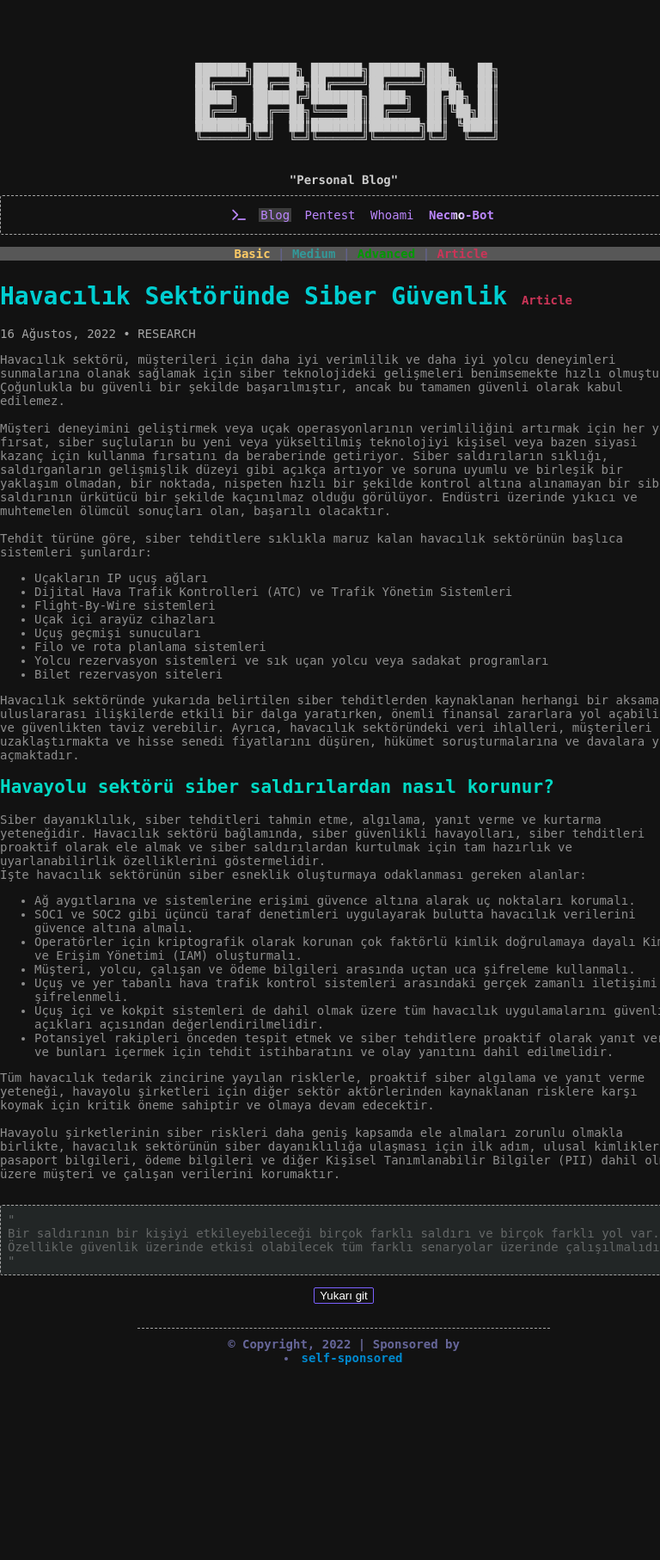
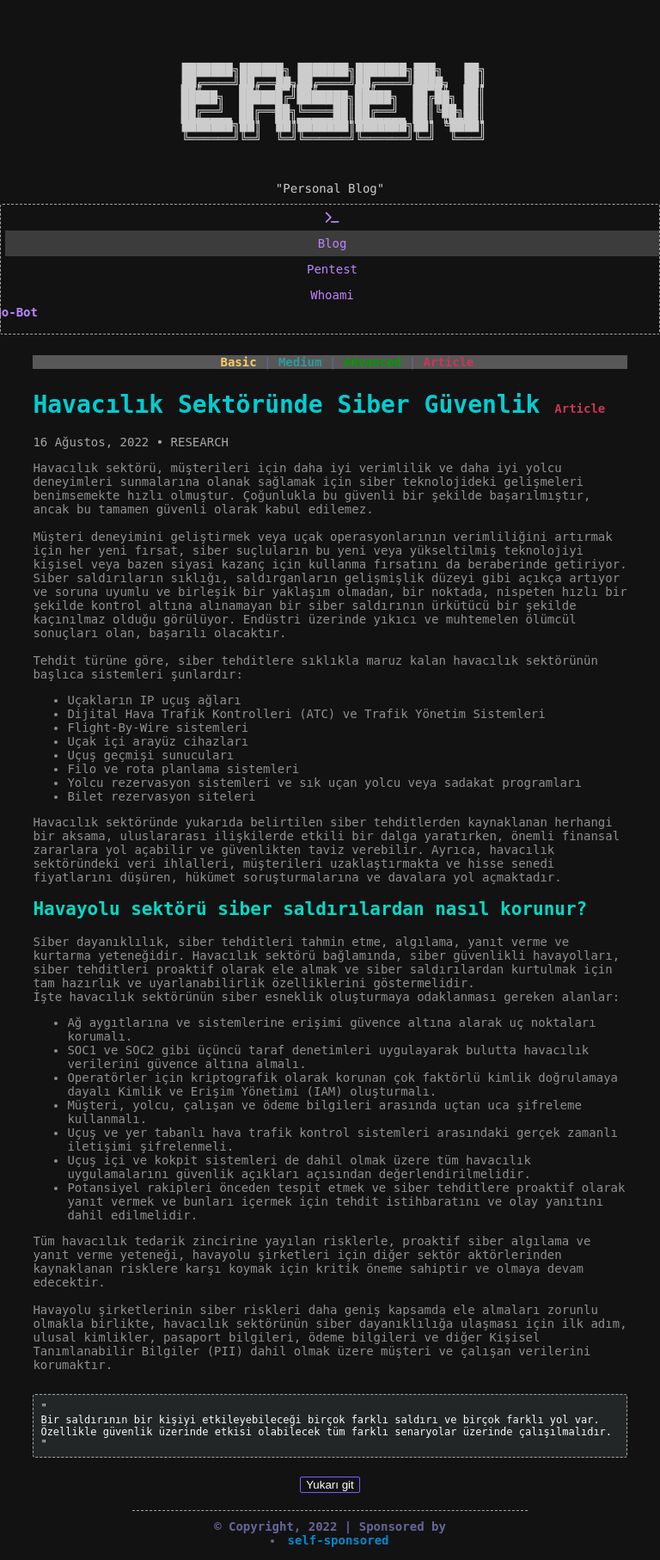
Before and after one commit to sleda/sleda.github.io, a Flask app: page /blog/cs-aviation in a window 768 px wide; the page is wider, and only the part inside the window is pictured. Shown: that part at 86% size. Before the commit the page ends 1587 px from the top of that part, so only its background shows below. Run offline with Flask 2, Linux system fonts and the light colour scheme; some libraries are stand-ins or nearby versions.

Commit message:
Update style.css

```diff
--- a/static/assets/css/style.css
+++ b/static/assets/css/style.css
@@ -5,11 +5,9 @@ body {
   padding: 0;
   font-family: monospace;
   text-align: center;
-    width: 800px;
   font-size: 14px;
   -webkit-font-smoothing: antialiased;
   -moz-osx-font-smoothing: grayscale;
-
 }
 
 h1 { color: #666699; }
@@ -83,20 +83,16 @@ h5 { color: #666699; }
 footer {
 color: #666699;
 font-weight: bold;
-    width: 60%;
+width: 90%;
 border-top: dashed 1px #a6a6a6;
 margin: 20px auto 15px;
 padding-top: 10px;
 }
 
-@media (max-width: 768px) {
+@media screen and (min-width: 768px) {
 footer {
-      margin-top: 2em;
-      padding-bottom: 2em;
+  width: 60%;
 }
-}
-@media print {
-  footer {page-break-after: always;}
 }
 
 header {
@@ -119,51 +115,113 @@ a {
 display: inline;
 }
 
-
 img.center {
 display: block;
-   margin-left: auto;
-   margin-right: auto;
-   width: 98%;
-   height: 100%;
+margin: 0 auto;
+max-width: 100%;
+height: auto;
 }
 
 main {
 text-align: left;
+margin: 0 auto;
+max-width: 90%;
+padding: 10px;
 }
+
 pre {
 border: 1px dashed #a6a6a6;
 padding: 8px;
-    -webkit-border-radius: 3px;
-    -moz-border-radius: 3px;
 border-radius: 3px;
 overflow:auto;
 background-color: #222626;
+font-size: 12px;
 }
 
 #banner {
   white-space: pre;
   color: #cccccc;
   display: inline-block;
-  font-family: "Lucida Console","Courier New", monospace;;
-  font-weight: bold;
+  font-family: "Lucida Console", "Courier New", monospace;
+}
+
+@media only screen and (max-width: 768px) {
+  .menu ul {
+  margin: 0;
+  padding: 0;
+  display: flex;
+  flex-wrap: wrap;
+  justify-content: center;
+  }
+
+  .menu ul li {
+  display: block;
+  margin: 0;
   text-align: center;
+  width: 100%;
+  }
+
+  .menu ul li a {
+  display: block;
+  padding: 10px;
+  margin: 5px 0;
+  text-align: center;
+  }
+
+  .menu ul li a:hover {
+  border-bottom: none;
+  }
+
+  .container {
+  font-size: 16px;
+  }
+
+  .right {
+  text-align: left;
+  }
+
+  .stack {
+  display: flex;
+  flex-wrap: wrap;
+  }
+
+  .stack span {
+  width: 100%;
+  clip-path: none;
+  animation: none;
+  text-shadow: none;
+  transform: none;
+  margin-bottom: 10px;
+  }
+
+  img {
+  width: 100%;
+  margin: 10px 0;
+  }
+
+  ul img {
+  width: 100%;
+  margin: 10px 0;
+  }
 }
 
   .menu {
   border: 1px dashed #a6a6a6;
   border-radius: 3px;
   }
+
   .menu ul li {
   display: inline;
   margin-left: 5px;
   }
+
   .menu ul li a {
   text-decoration: none;
   color: #BB86FC;
   text-align: center;
   padding: 2px;
   }
+
   .menu ul li a:hover {
   padding: 2px;
   border-bottom: 2px solid #ffffff87;
@@ -240,67 +304,18 @@ pre {
     2% {
     text-shadow: 2px -3px 0 red, -2px 3px 0 blue;
     }
-    4%, 100% {  text-shadow: none; transform: none; }
-  }
-
-img {
-    width: 98%;
-    border: 1px dashed #7B61FF;
-    padding: 7px;
-    -webkit-border-radius: 3px;
-    -moz-border-radius: 3px;
-    border-radius: 3px;
-    position: relative;
-    height: auto;
-    text-align: center;
-}
-
-
-ul img {
-  width: 55%;
-  display: flex;
-  margin-left: auto;
-  margin-right: auto;
-
-}
-
-table {
-    width: 100%;
-    border-collapse: collapse;
-    text-align: center;
-}
-
-td {
-    border: 1px dashed #a6a6a6;
-}
-
-.comment {
-    color: rgba(255,255,255,0.3);
-}
-.reserved {
-    color: #b3b3cc;
-}
-.string {
-    color: #666699;
-}
-.function {
-    color: #a6a6a6;
-}
-.number {
-    color: rgba(255,255,255,0.7);
+    4%, 100% { text-shadow: none; }
     }
 
     #p1 {
-  background-color: rgba(99, 107, 140, 0.21);
-  text-decoration: none;
-  width: 60%;
+    max-width: 100%;
+    }
 
-}
     img:hover {
     box-shadow: 0px 0px 5px #2a3bad80;
+    transition: box-shadow 0.3s ease-in-out;
     }
-
-
+    }
 
 /* Syntax highlighting styles */
 /* ----------------------------------------------------------*/
```
Also changed, not shown: other parts of static/assets/css/style.css (+12 -23 lines). Lines whose indentation alone changed are shown as unchanged.
